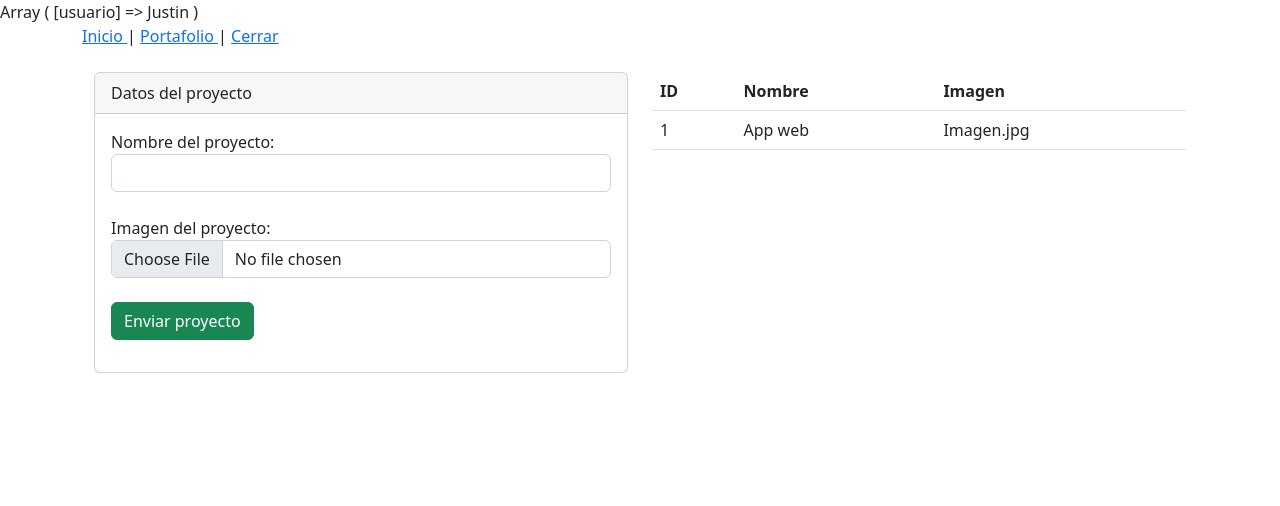
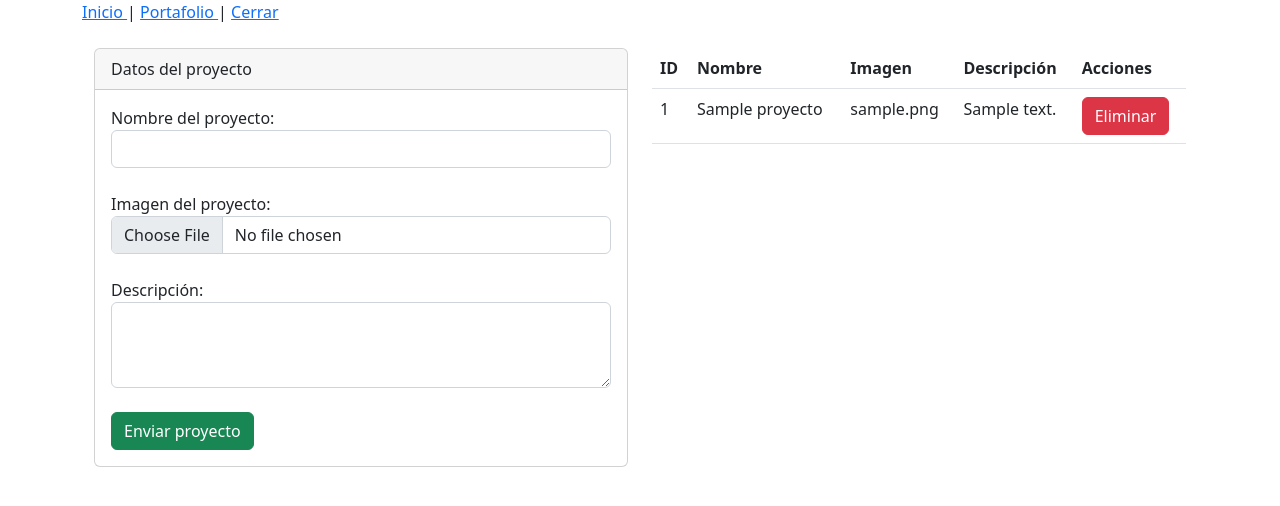
Before and after one commit to justinyamberla/practicasMunicipioIbarra, a PHP site: page /portafolio.php in a window 1280 px wide. Shown: the top 506 px of the page. Run offline with PHP 8.4, Linux system fonts and the light colour scheme; the visitor is signed in with stand-in values (Sample User, id 1); tables that the repository leaves empty or names only in its code hold one stand-in row (values such as "Sample post").

Commit message:
Actualización: Proyecto Portafolio

```diff
--- a/portafolio/cabecera.php
+++ b/portafolio/cabecera.php
@@ -1,10 +1,10 @@
 <?php
 
 session_start();
-if(isset($_SESSION['usuario']) != "Justin"){
+if (isset($_SESSION['usuario']) != "Justin") {
     header("location: login.php");
 }
-print_r($_SESSION);
+//print_r($_SESSION);
 
 ?>
 
--- a/portafolio/cerrar.php
+++ b/portafolio/cerrar.php
@@ -4,4 +4,5 @@ session_start();
 session_destroy();
 header('Location: login.php');
 echo "<script> alert('Se ha cerrado la sesión'); </script>";
+
 ?>
--- a/portafolio/conexion.php
+++ b/portafolio/conexion.php
@@ -1,22 +1,33 @@
 <?php
 
-class Conexion{
+class Conexion
+{
     private $servidor = "localhost";
     private $usuario = "root";
     private $contrasenia = "";
     private $conexion;
 
-    public function __construct(){
-        try{
+    public function __construct()
+    {
+        try {
             $this->conexion = new PDO("mysql:host=$this->servidor; dbname=album", $this->usuario, $this->contrasenia);
             $this->conexion->setAttribute(PDO::ATTR_ERRMODE, PDO::ERRMODE_EXCEPTION);
-        }catch(PDOException $e){
+        } catch (PDOException $e) {
             return "Fallo en la conexión" . $e;
         }
     }
-    public function ejecutar($sql){
+
+    public function ejecutar($sql) //Insertar-Actualizar-Borrar
+    {
         $this->conexion->exec($sql);
         return $this->conexion->lastInsertId(); // Nos retorna el ID de inserción
+    }
+
+    public function consultar($sql) //Leer
+    {
+        $sentenciaSQL = $this->conexion->prepare($sql);
+        $sentenciaSQL->execute();
+        return $sentenciaSQL->fetchAll();
     }
 }
 
--- a/portafolio/portafolio.php
+++ b/portafolio/portafolio.php
@@ -1,9 +1,30 @@
 <?php include("cabecera.php") ?>
 <?php include("conexion.php") ?>
 <?php
+
+if ($_POST) {
+    $nombre = $_POST['txtNombreProyecto'];
+    $descripcion = $_POST['txtAreaDescripcion'];
+    $imagen = $_FILES['fileProyecto']['name'];
+    $objetoConexion = new Conexion();
+    // Insertar datos
+    $sql = "INSERT INTO `proyectos` (`id`, `nombre`, `imagen`, `descripcion`) VALUES (NULL, '$nombre', '$imagen', '$descripcion');";
+    $objetoConexion->ejecutar($sql);
+    header("location:portafolio.php");
+}
+
+if ($_GET) {
+    $id = $_GET['borrar'];
+    $objetoConexion = new Conexion();
+    // Borrar datos por ID
+    $sql = "DELETE FROM `proyectos` WHERE `proyectos`.`id` =" . $id;
+    $objetoConexion->ejecutar($sql);
+    header("location:portafolio.php");
+}
+
 $objetoConexion = new Conexion();
-$sql = "INSERT INTO `proyectos` (`id`, `nombre`, `imagen`, `descripcion`) VALUES (NULL, 'Proyecto 1', 'imagen.jpg', 'Es un nuevo proyecto.');";
-$objetoConexion->ejecutar($sql);
+$proyectos = $objetoConexion->consultar("SELECT * FROM `proyectos`");
+
 ?>
 
 <br>
@@ -17,10 +38,21 @@ $objetoConexion->ejecutar($sql);
                     Datos del proyecto
                 </div>
                 <div class="card-body">
-                    <form action="portafolio.php" method="post">
-                        <label for="txtProyecto">Nombre del proyecto: </label> <input type="text" name="txtProyecto" id="txtProyecto" class="form-control">
+                    <form action="portafolio.php" method="post" enctype="multipart/form-data">
+                        <label for="txtNombreProyecto">Nombre del proyecto: </label> <input required type="text"
+                                                                                            name="txtNombreProyecto"
+                                                                                            id="txtNombreProyecto"
+                                                                                            class="form-control">
                         <br>
-                        <label for="fileProyecto">Imagen del proyecto: </label> <input type="file" name="fileProyecto" id="fileProyecto" class="form-control">
+                        <label for="fileProyecto">Imagen del proyecto: </label> <input required type="file"
+                                                                                       name="fileProyecto"
+                                                                                       id="fileProyecto"
+                                                                                       class="form-control">
+                        <br>
+                        <label for="txtAreaDescripcion">Descripción: </label> <textarea required class="form-control"
+                                                                                        id="txtAreaDescripcion"
+                                                                                        name="txtAreaDescripcion"
+                                                                                        rows="3"></textarea>
                         <br>
                         <input class="btn btn-success" name="submit" type="submit" value="Enviar proyecto">
                     </form>
@@ -34,17 +66,25 @@ $objetoConexion->ejecutar($sql);
                     <th>ID</th>
                     <th>Nombre</th>
                     <th>Imagen</th>
+                    <th>Descripción</th>
+                    <th>Acciones</th>
                 </tr>
                 </thead>
                 <tbody>
-                <tr>
-                    <td>1</td>
-                    <td>App web</td>
-                    <td>Imagen.jpg</td>
-                </tr>
+                <?php foreach ($proyectos as $proyecto) { ?>
+                    <tr>
+                        <td> <?php echo $proyecto['id']; ?> </td>
+                        <td> <?php echo $proyecto['nombre']; ?> </td>
+                        <td> <?php echo $proyecto['imagen']; ?> </td>
+                        <td> <?php echo $proyecto['descripcion']; ?> </td>
+                        <td>
+                            <a class="btn btn-danger" href="?borrar=<?php echo $proyecto['id']; ?>">Eliminar</a>
+                        </td>
+                    </tr>
+                <?php } ?>
                 </tbody>
             </table>
         </div>
-</div>
+    </div>
 
-<?php include("pie.php") ?>
+    <?php include("pie.php") ?>
```
Also changed, not shown: portafolio/login.php (+4 -3 lines).
